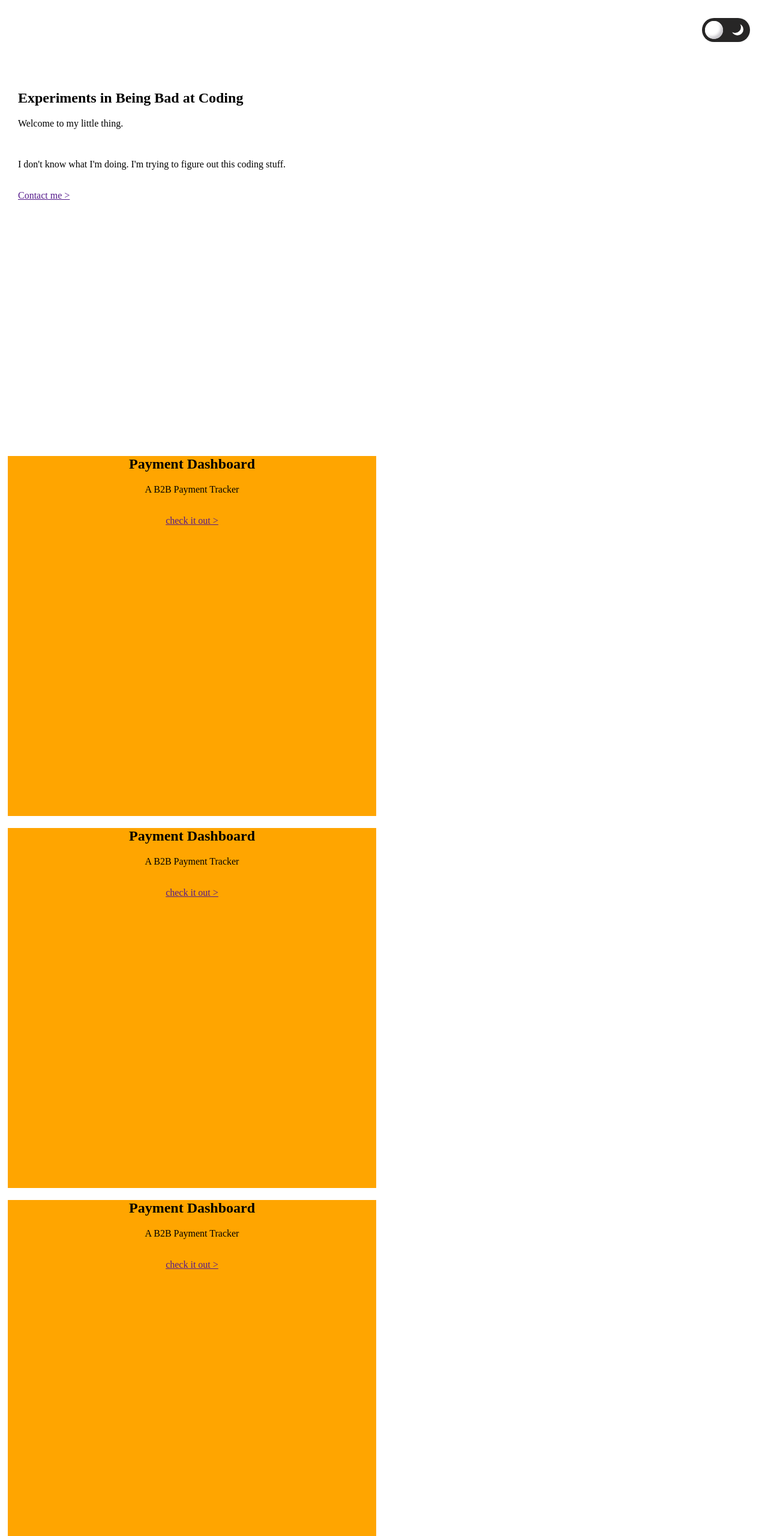
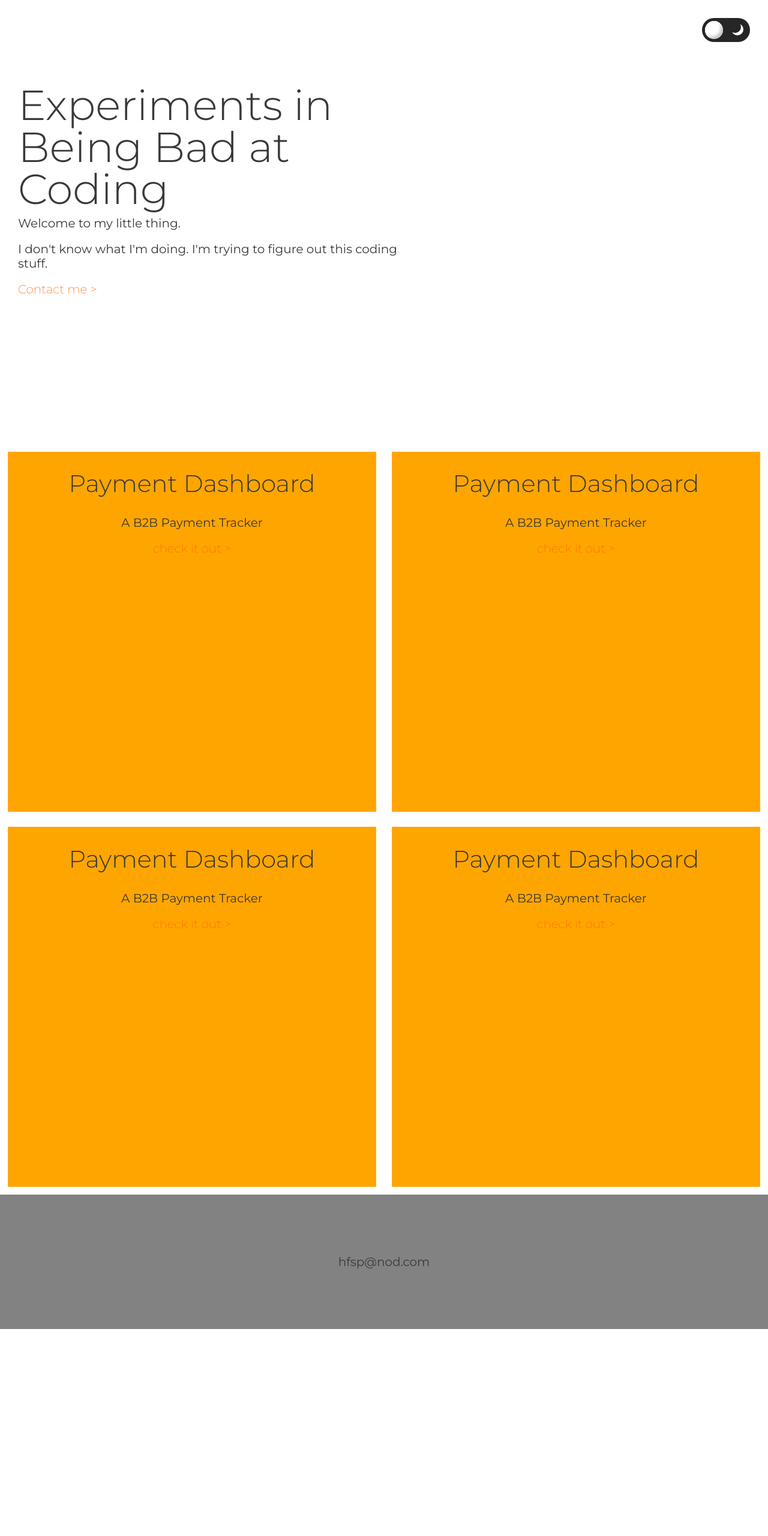
Before and after one commit to cleophas20/darkmode, a plain HTML site: page index.html in a window 1280 px wide. Shown: the top 2560 px of the page at 60% size. After the commit the page ends 2215 px from the top, so only its background shows below. Drawn offline with Linux system fonts and the light colour scheme.

Commit message:
styled dark mode and light mode

```diff
--- a/index.html
+++ b/index.html
@@ -19,7 +19,7 @@
         <br/>
         <p>I don't know what I'm doing. I'm trying to figure out this coding stuff.</p>
         <br/>
-        <a href="">Contact me ></a>
+        <a href="#footer">Contact me ></a>
       </div>
     </section>
     <section class="sub-section">
@@ -48,6 +48,9 @@
           <a href="">check it out ></a>
         </div>
     </section>
+    <footer id="footer">
+      <p>hfsp@nod.com</p>
+    </footer>
 
     <script src="script.js"></script>
   </body>
--- a/styles.css
+++ b/styles.css
@@ -1,8 +1,38 @@
+@import url('https://fonts.googleapis.com/css2?family=Montserrat:ital,wght@0,100;0,200;0,300;0,400;0,500;0,600;0,700;0,800;0,900;1,100;1,200;1,300;1,400;1,500;1,600;1,700;1,800;1,900&display=swap');
+
 body {
   transition: 0.3s;
   margin: 0;
   padding: 0;
   background-color: rgb(255, 255, 255);
+  font-family: 'Montserrat', sans-serif;
+  color: rgb(57, 57, 57);
+}
+
+h1 {
+  font-size: 70px;
+  line-height: 70px;
+  font-weight: 300;
+  margin: 10px 0;
+}
+
+h2 {
+  font-size: 40px;
+  line-height: 40px;
+  font-weight: 300;
+  margin: 50 px 0 10px 0;
+}
+
+p {
+  margin: 0px;
+  font-size: 20px;
+}
+
+a {
+  color: rgb(255, 100, 0);
+  font-size: 20px;
+  text-decoration: none;
+  font-weight: 200;
 }
 
 header {
@@ -77,6 +107,22 @@ header {
   background-color: rgb(71, 71 ,71);
 }
 
+.sub-section {
+  display: flex;
+  flex-wrap: wrap;
+}
+
+footer {
+  display: flex;
+  justify-content: center;
+  padding: 100px 30px;
+  background-color: rgb(130, 130, 130);
+}
+
+.dark footer {
+  background-color: rgb(28, 28, 28);
+}
+
 @media only screen and (min-width: 970px) {
   .square {
     width: 48%;
```
